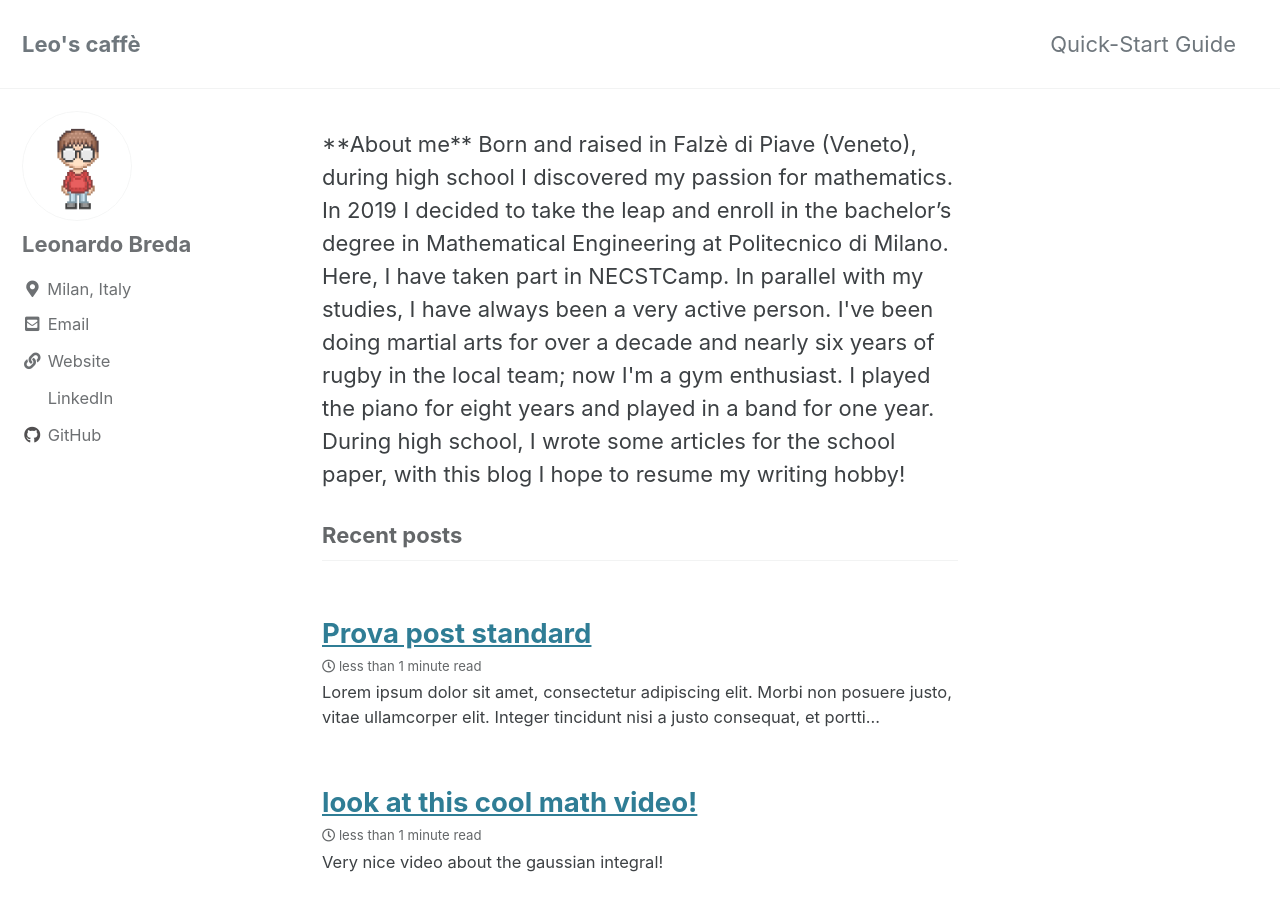
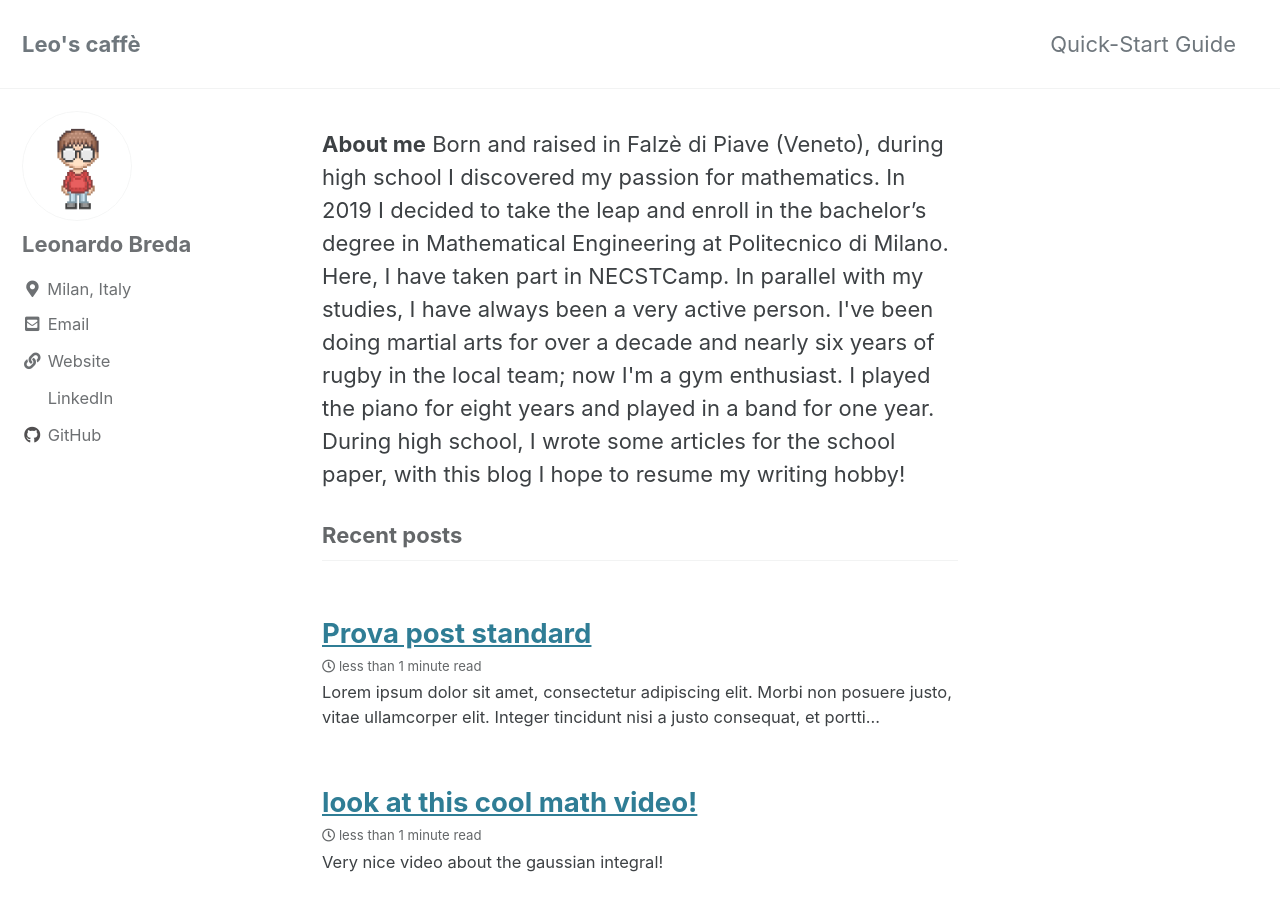
Before and after one commit to leo-breda/leo-breda.github.io, a Jekyll site: the page built from index.html, in a window 1280 px wide and 900 px high. Built offline with Jekyll 4.4.1, drawn with Linux system fonts in a browser that asks for light colours; cached includes are drawn as plain includes; the list of posts is cut into pages by our own code.

```diff
--- a/index.html
+++ b/index.html
@@ -3,4 +3,4 @@ layout: home
 author_profile: true
 ---
 
-**About me** Born and raised in Falzè di Piave (Veneto), during high school I discovered my passion for mathematics. In 2019 I decided to take the leap and enroll in the bachelor’s degree in Mathematical Engineering at Politecnico di Milano. Here, I have taken part in NECSTCamp. In parallel with my studies, I have always been a very active person. I've been doing martial arts for over a decade and nearly six years of rugby in the local team; now I'm a gym enthusiast. I played the piano for eight years and played in a band for one year. During high school, I wrote some articles for the school paper, with this blog I hope to resume my writing hobby!
+<b>About me</b> Born and raised in Falzè di Piave (Veneto), during high school I discovered my passion for mathematics. In 2019 I decided to take the leap and enroll in the bachelor’s degree in Mathematical Engineering at Politecnico di Milano. Here, I have taken part in NECSTCamp. In parallel with my studies, I have always been a very active person. I've been doing martial arts for over a decade and nearly six years of rugby in the local team; now I'm a gym enthusiast. I played the piano for eight years and played in a band for one year. During high school, I wrote some articles for the school paper, with this blog I hope to resume my writing hobby!
```
